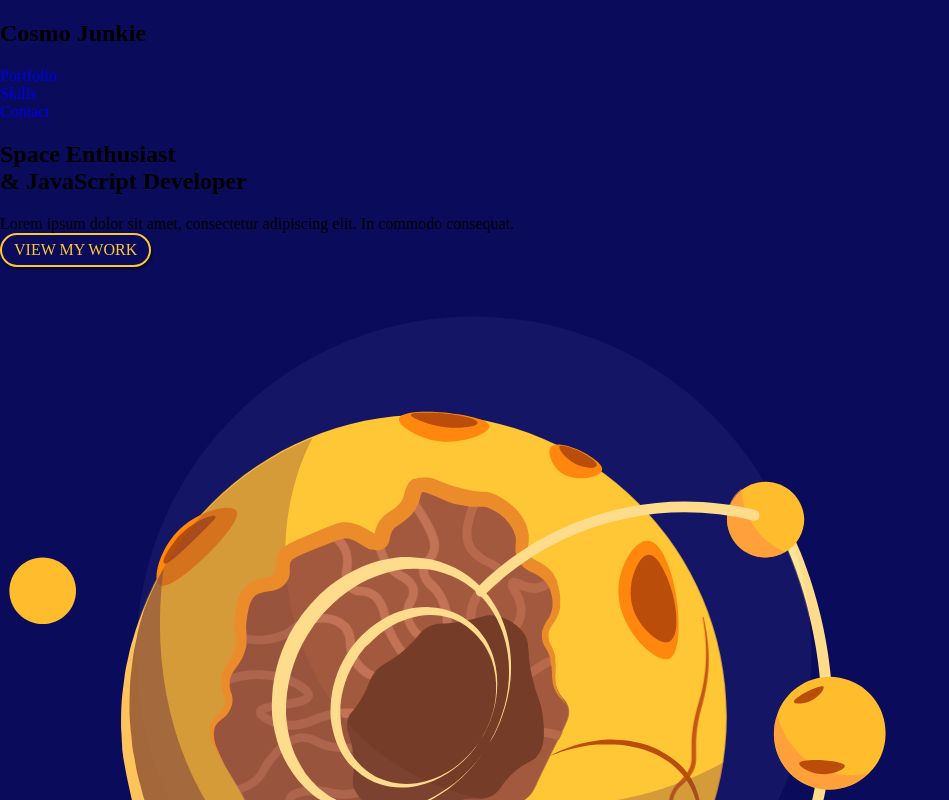
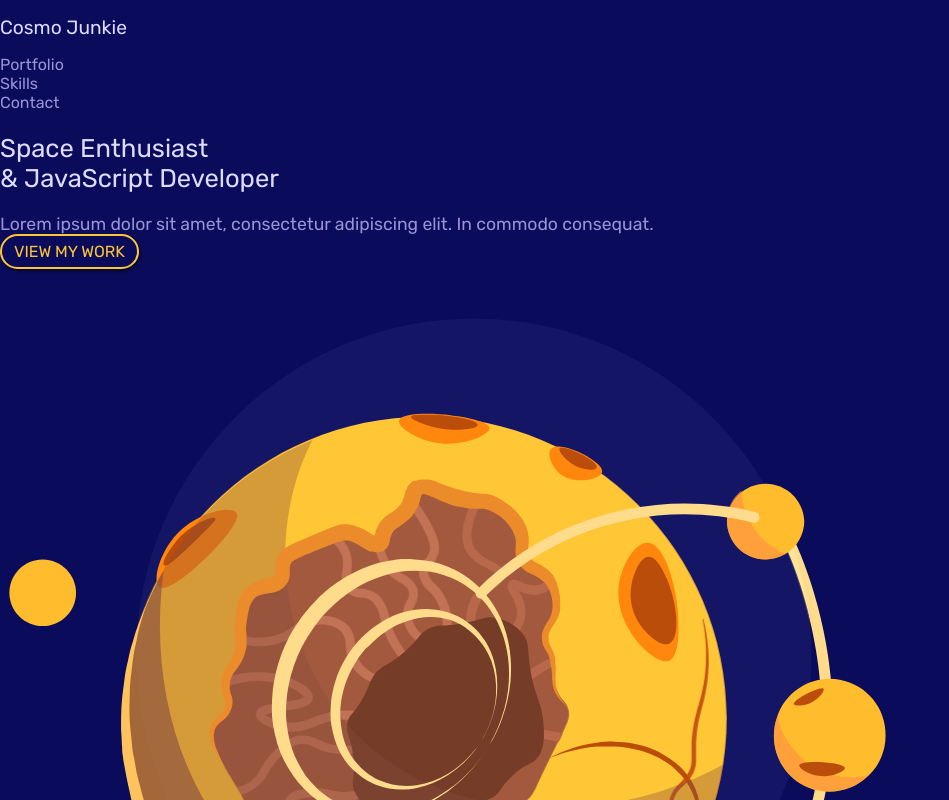
Before and after one commit to mehmet-emin-git/cosmo-junkies, a website built with Parcel: page src/index.html in a window 1280 px wide. Shown: the top 800 px of the page, without its empty margins (0-949 px from the left). Built offline with nearby package versions, Linux system fonts and the light colour scheme.

Commit message:
setting the font sizes for different headings

```diff
--- a/src/scss/_global.scss
+++ b/src/scss/_global.scss
@@ -1,3 +1,6 @@
+// google font import
+@import url('https://fonts.googleapis.com/css2?family=Rubik:wght@300;400&display=swap');
+
 // variables
 $primary-color: #fec636;
 $secondary-color: #0a0b5b;
@@ -25,6 +28,7 @@ li {
 body {
   background: $secondary-color;
   overflow-x: hidden;
+  font-family: 'Rubik', sans-serif;
 }
 
 .button {
@@ -53,3 +57,33 @@ textarea {
   border: 2px solid #9893d8;
   color: #f2f2f2;
 }
+
+h1,
+h2,
+h3 {
+  color: #dddbff;
+  font-weight: normal;
+}
+
+p,
+a,
+li {
+  color: #9893d8;
+}
+
+h1,
+h3 {
+  font-size: 1.2em;
+}
+
+h2 {
+  font-size: 1.6em;
+}
+
+h4 {
+  font-size: 1.1em;
+}
+
+.leading {
+  font-size: 1.1em;
+}
```
